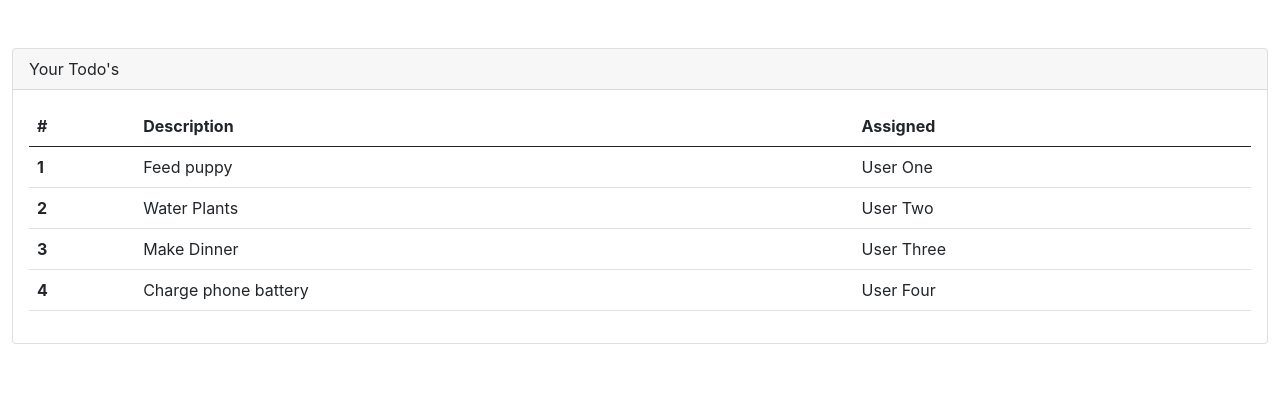
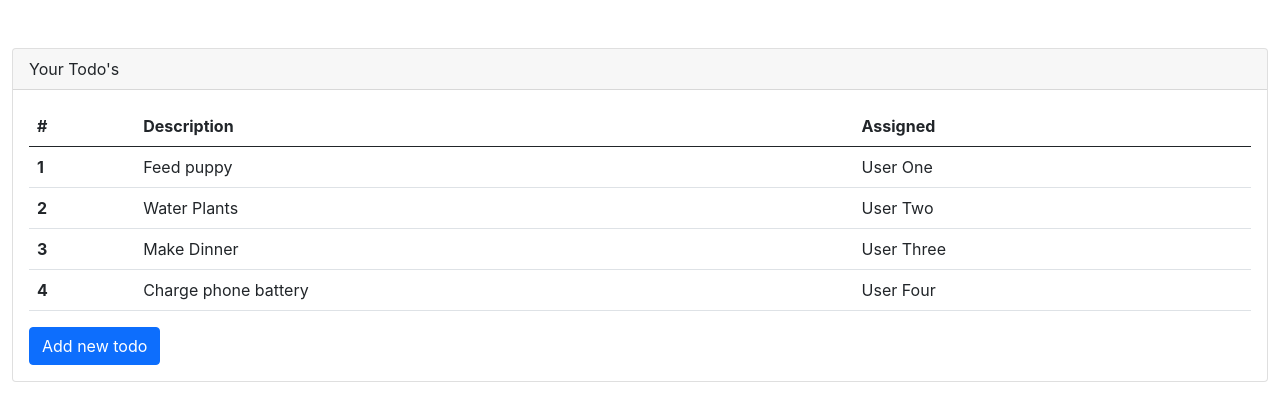
Before and after one commit to Don-tresor05/Tailwind-Project, a React (Create React App) app in the folder my-project/: page / in a window 1280 px wide. Shown: the top 420 px of the page. Built offline with nearby package versions, Linux system fonts and the light colour scheme.

Commit message:
React onclick Listeners

```diff
--- a/my-project/src/App.js
+++ b/my-project/src/App.js
@@ -81,6 +81,18 @@
     {rowNumber: 4, rowDescription: 'Charge phone battery', rowAssigned: 'User Four'}
   ]
 
+  const addTodo = () => {
+    if (todos.length > 0) {
+      const newTodo = {
+        rowNumber: todos.length + 1,
+        rowDescription: 'New Todo',
+        rowAssigned: 'User Three'
+      }
+      todos.push(newTodo);
+      console.log(todos);
+    }
+  }
+
   return (
     <div className='mt-5 container'>
       <div className="card">
@@ -89,6 +101,9 @@
         </div>
         <div className="card-body">
           <TodoTable todos={todos}/>
+          <button className='btn btn-primary' onClick={addTodo}>
+            Add new todo
+          </button>
         </div>
       </div>
 
```
